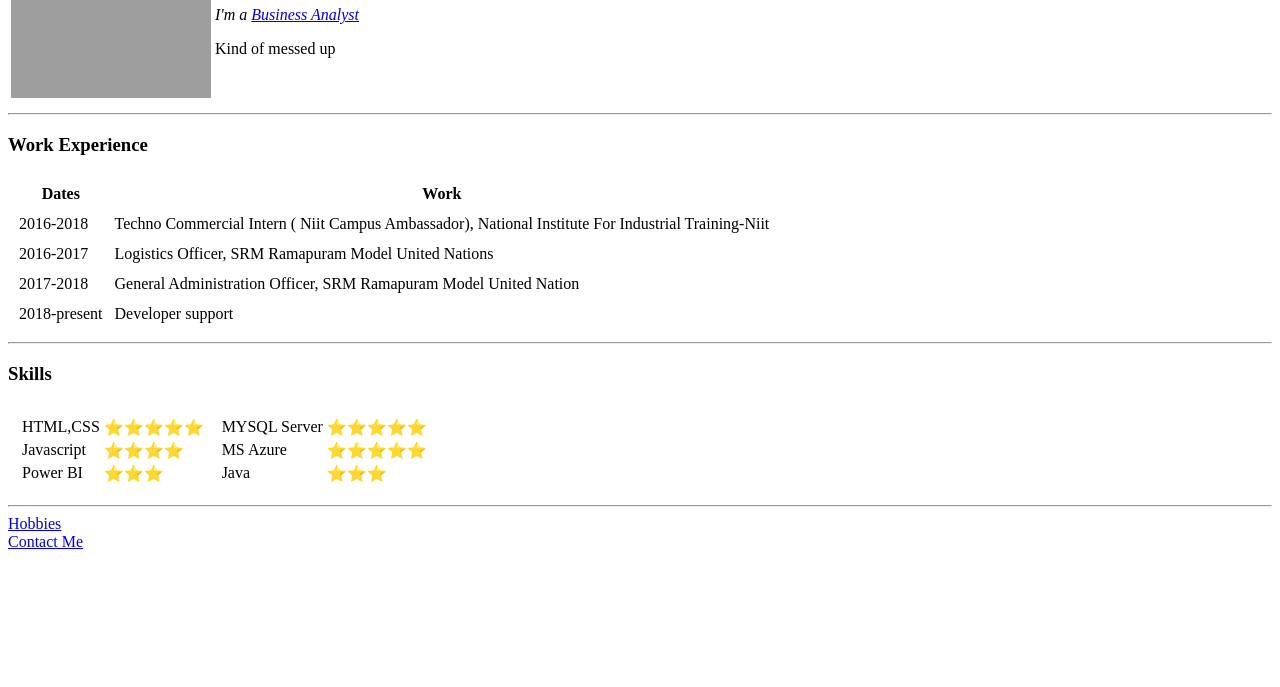
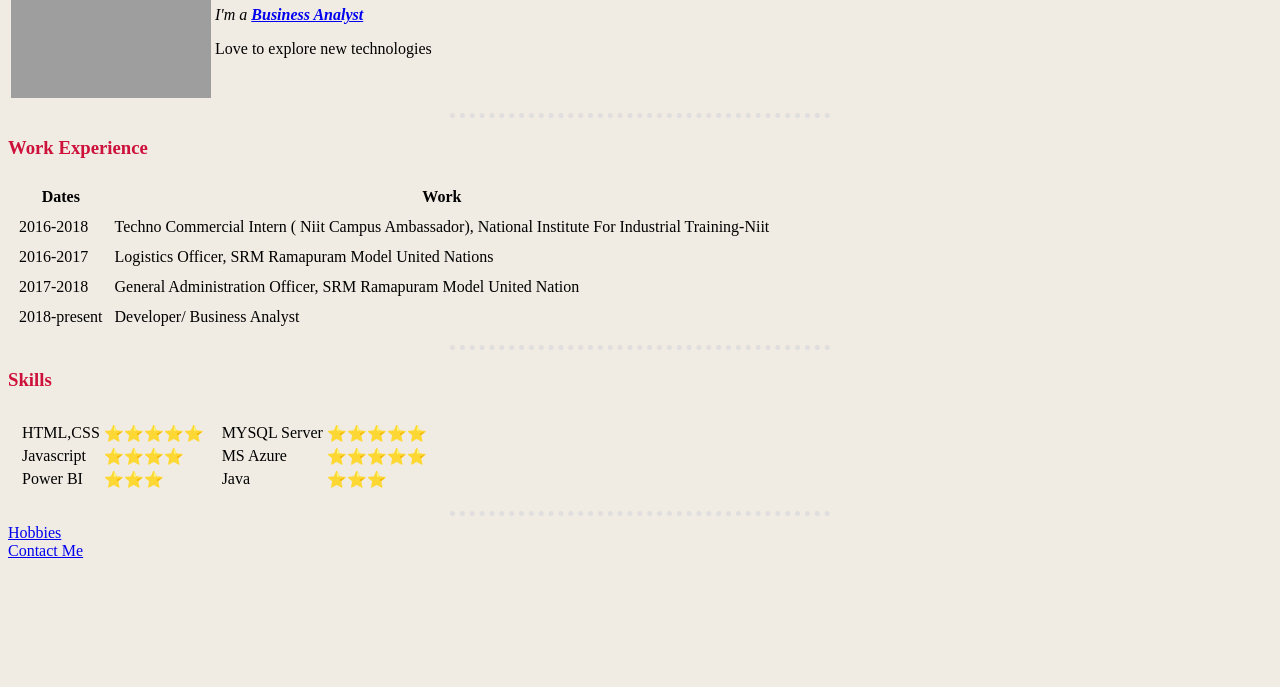
Before and after one commit to Sound07/soundcv, a plain HTML site: page index.html in a window 1280 px wide. Shown: the part 113-800 px from the top of the page. Drawn offline with Linux system fonts and the light colour scheme; grey boxes are pictures that could not be loaded.

Commit message:
css update in index

```diff
--- a/index.html
+++ b/index.html
@@ -4,17 +4,18 @@
 <head>
   <meta charset="utf-8">
   <title>S.O.U.N.D Site</title>
+  <link rel="stylesheet" href="css/styles.css">
 </head>
 
 <body>
   <table>
     <tr>
-      <td><img src="images/images.png" alt="Soundariya Profile Picture" width="200" height="200"></td>
+      <td><img src="images/images.png" alt="Soundariya Profile Picture"></td>
 
       <td>
         <h1>Soundariya V</h1>
-        <p><em>I'm a <a href="https://en.wikipedia.org/wiki/Business_analyst">Business Analyst</a></em></p>
-        <p>Kind of messed up</p>
+        <p><em>I'm a <a href="https://en.wikipedia.org/wiki/Business_analyst"><strong>Business Analyst</strong></a></em></p>
+        <p>Love to explore new technologies </p>
       </td>
     </tr>
   </table>
@@ -40,7 +41,7 @@
       </tr>
       <tr>
         <td>2018-present</td>
-        <td>Developer support</td>
+        <td>Developer/ Business Analyst</td>
       </tr>
     </tbody>
   </table>
```
